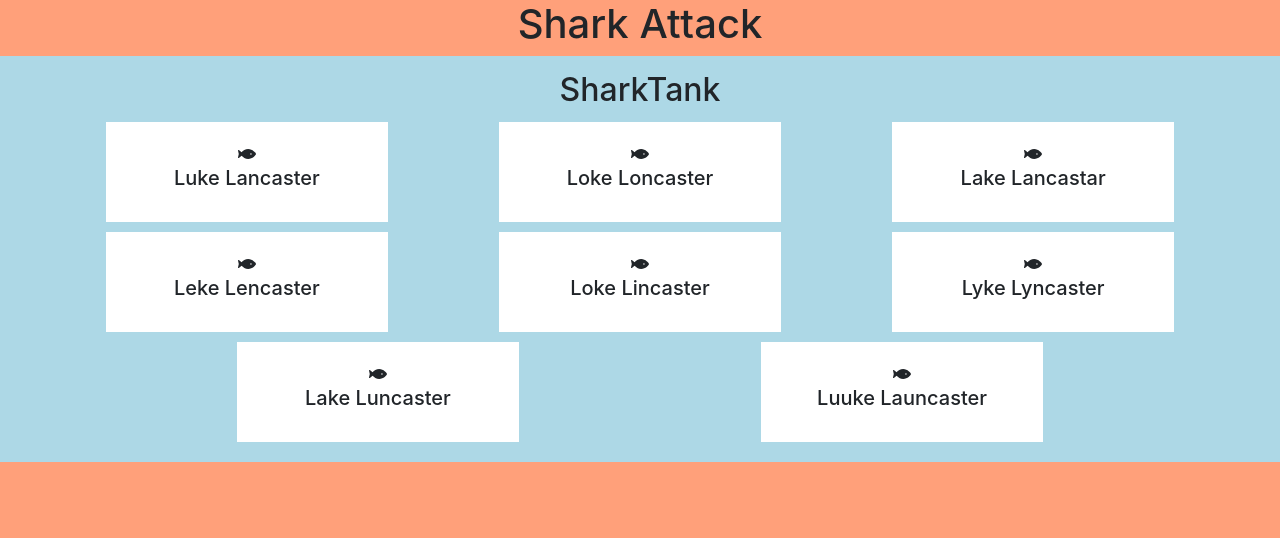
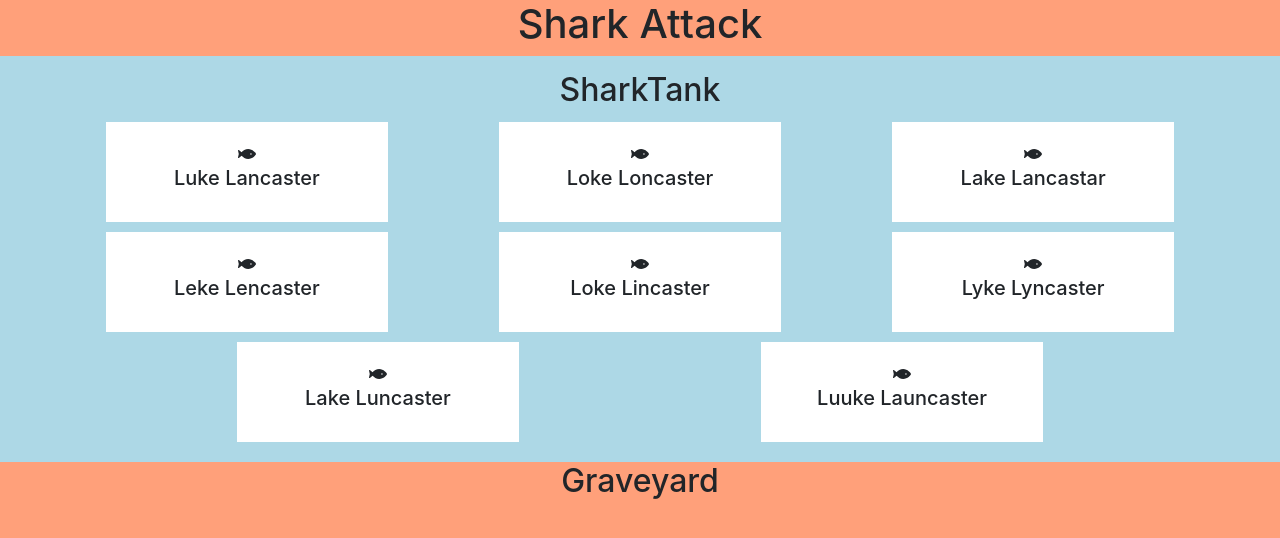
Before and after one commit to luketlancaster/shark-attack, a React (Create React App) app: page / in a window 1280 px wide. Shown: the top 538 px of the page. Built offline with nearby package versions, Linux system fonts and the light colour scheme.

Commit message:
Show dead students

```diff
--- a/src/App/App.js
+++ b/src/App/App.js
@@ -1,22 +1,27 @@
 import React from 'react';
 import { library } from '@fortawesome/fontawesome-svg-core';
-import { faFish, faCircle } from '@fortawesome/free-solid-svg-icons';
+import { faFish, faCircle, faSkullCrossbones } from '@fortawesome/free-solid-svg-icons';
 
 import SharkTank from '../components/SharkTank/SharkTank';
+import Graveyard from '../components/Graveyard/Graveyard';
 
 import studentData from '../helpers/data/studentsData';
 
 import './App.scss';
 
-library.add(faFish, faCircle);
+library.add(faFish, faCircle, faSkullCrossbones);
 
 class App extends React.Component {
   state = {
     livingStudents: [],
+    deadStudents: [],
   }
 
   componentDidMount() {
-    this.setState({ livingStudents: studentData.livingStudents() });
+    this.setState({
+      livingStudents: studentData.livingStudents(),
+      deadStudents: studentData.dearlyBeloved(),
+    });
   }
 
   render() {
@@ -24,6 +29,7 @@
       <div className="App">
         <h1>Shark Attack</h1>
         <SharkTank livingStudents={this.state.livingStudents} />
+        <Graveyard deadStudents={this.state.deadStudents} />
       </div>
     );
   }
--- a/src/components/GraveStone/GraveStone.js
+++ b/src/components/GraveStone/GraveStone.js
@@ -1,11 +1,27 @@
 import React from 'react';
+import { FontAwesomeIcon } from '@fortawesome/react-fontawesome';
+
+import studentShape from '../../helpers/propz/studentShape';
 
 import './GraveStone.scss';
 
 class GraveStone extends React.Component {
+  static propTypes = {
+    student: studentShape,
+  }
+
   render() {
+    const { student } = this.props;
+
     return (
-      <div>GraveStone</div>
+      <div className="Gravestone col-3">
+        <div className="card">
+          <div className="card-body">
+            <FontAwesomeIcon icon="skull-crossbones" />
+            <h5 className="card-title">{student.firstName} {student.lastName}</h5>
+          </div>
+        </div>
+      </div>
     );
   }
 }
--- a/src/components/Graveyard/Graveyard.js
+++ b/src/components/Graveyard/Graveyard.js
@@ -1,11 +1,26 @@
 import React from 'react';
+import PropTypes from 'prop-types';
+
+import GraveStone from '../GraveStone/GraveStone';
+import studentShape from '../../helpers/propz/studentShape';
 
 import './Graveyard.scss';
 
 class Graveyard extends React.Component {
+  static propTypes = {
+    deadStudents: PropTypes.arrayOf(studentShape),
+  }
+
   render() {
+    const { deadStudents } = this.props;
+    const gravestones = deadStudents.map((d) => <GraveStone key={d.id} student={d}/>);
     return (
-      <div>Graveyard</div>
+      <div className="Graveyard">
+        <h2>Graveyard</h2>
+        <div className="d-flex flex-wrap">
+          {gravestones}
+        </div>
+      </div>
     );
   }
 }
```
